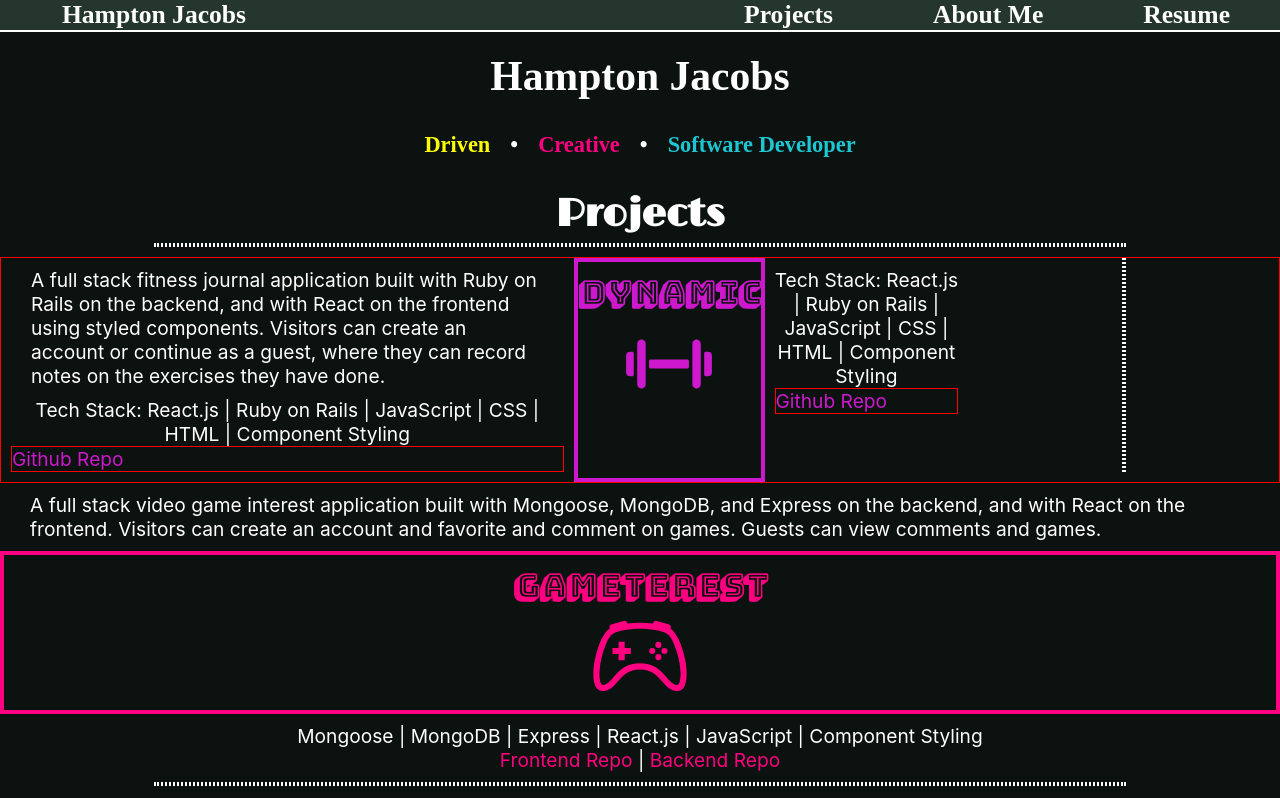
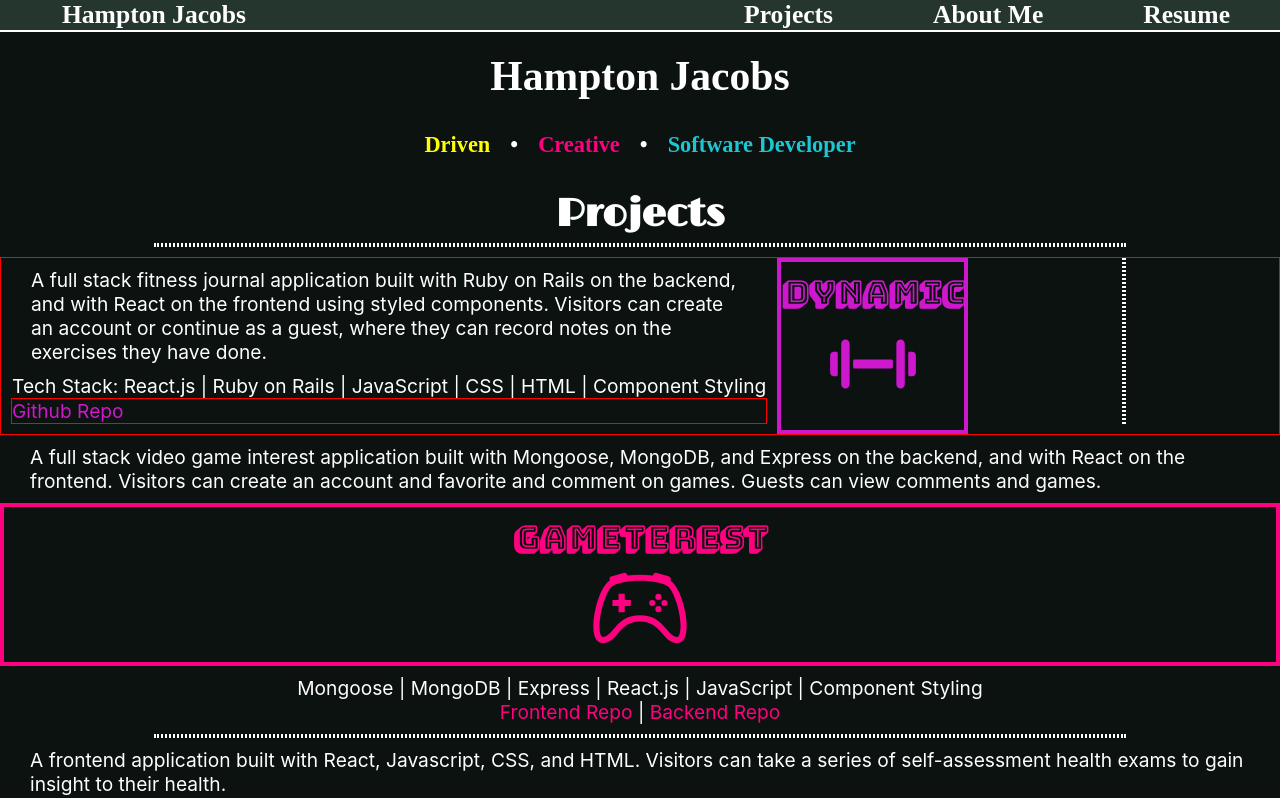
Before and after one commit to hammyhammer/Portfolio, a React (Create React App) app in the folder client/: page /#projects in a window 1280 px wide. Shown: the top 798 px of the page. Built offline with nearby package versions, Linux system fonts and the light colour scheme; a web font is replaced by a local one.

Commit message:
removed code block with the icons within dynamic

```diff
--- a/client/src/screens/Projects/Projects.jsx
+++ b/client/src/screens/Projects/Projects.jsx
@@ -33,17 +33,6 @@ export default function Projects() {
           </a>
 
         </div>
-        <p className={projectcss.skills}>
-          Tech Stack:
-          React.js | Ruby on Rails | JavaScript | CSS | HTML | Component Styling
-          {/* <img className={projectcss.icons} src="https://cdn.jsdelivr.net/gh/devicons/devicon/icons/ruby/ruby-plain-wordmark.svg" alt="ruby" />
-          <img className={projectcss.icons} src="https://cdn.jsdelivr.net/gh/devicons/devicon/icons/rails/rails-plain-wordmark.svg" alt="rails" />
-          <img className={projectcss.icons} src="https://cdn.jsdelivr.net/gh/devicons/devicon/icons/react/react-original-wordmark.svg" alt="react" />
-          <img className={projectcss.icons} src="https://cdn.jsdelivr.net/gh/devicons/devicon/icons/javascript/javascript-original.svg" alt="javascript" />
-          <img className={projectcss.icons} src="https://cdn.jsdelivr.net/gh/devicons/devicon/icons/css3/css3-plain-wordmark.svg" alt="css3" />
-          <img className={projectcss.icons} src="https://cdn.jsdelivr.net/gh/devicons/devicon/icons/html5/html5-plain-wordmark.svg" alt="html5" /> */}
-          <br /> <a className={projectcss.dynamic} href="https://github.com/hammyhammer/dynamic" target="_blank" rel="noreferrer">Github Repo</a>
-        </p>
         <div className={projectcss.divider}></div>
       </div>
       <div className={projectcss.gameterest}>
```
